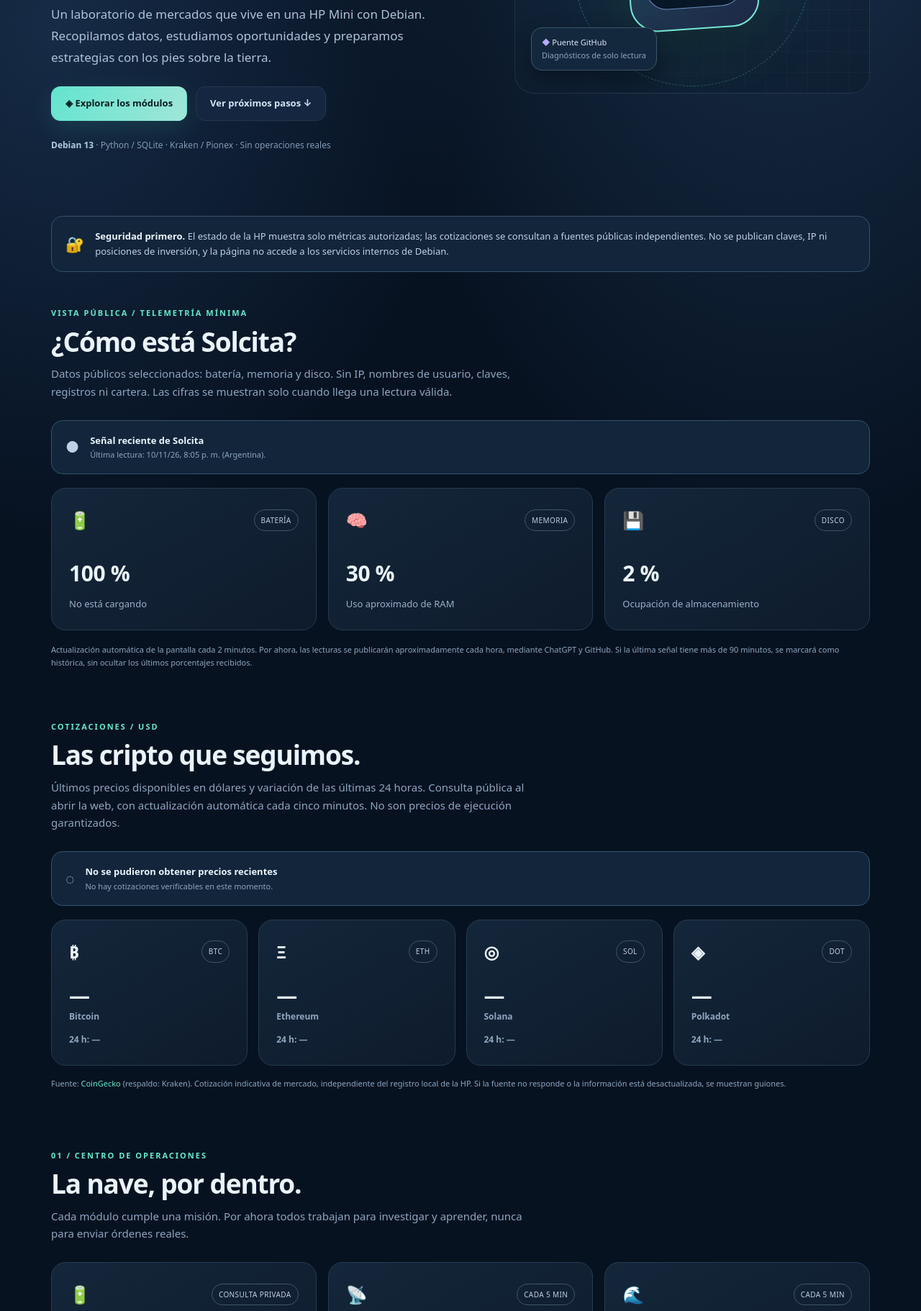
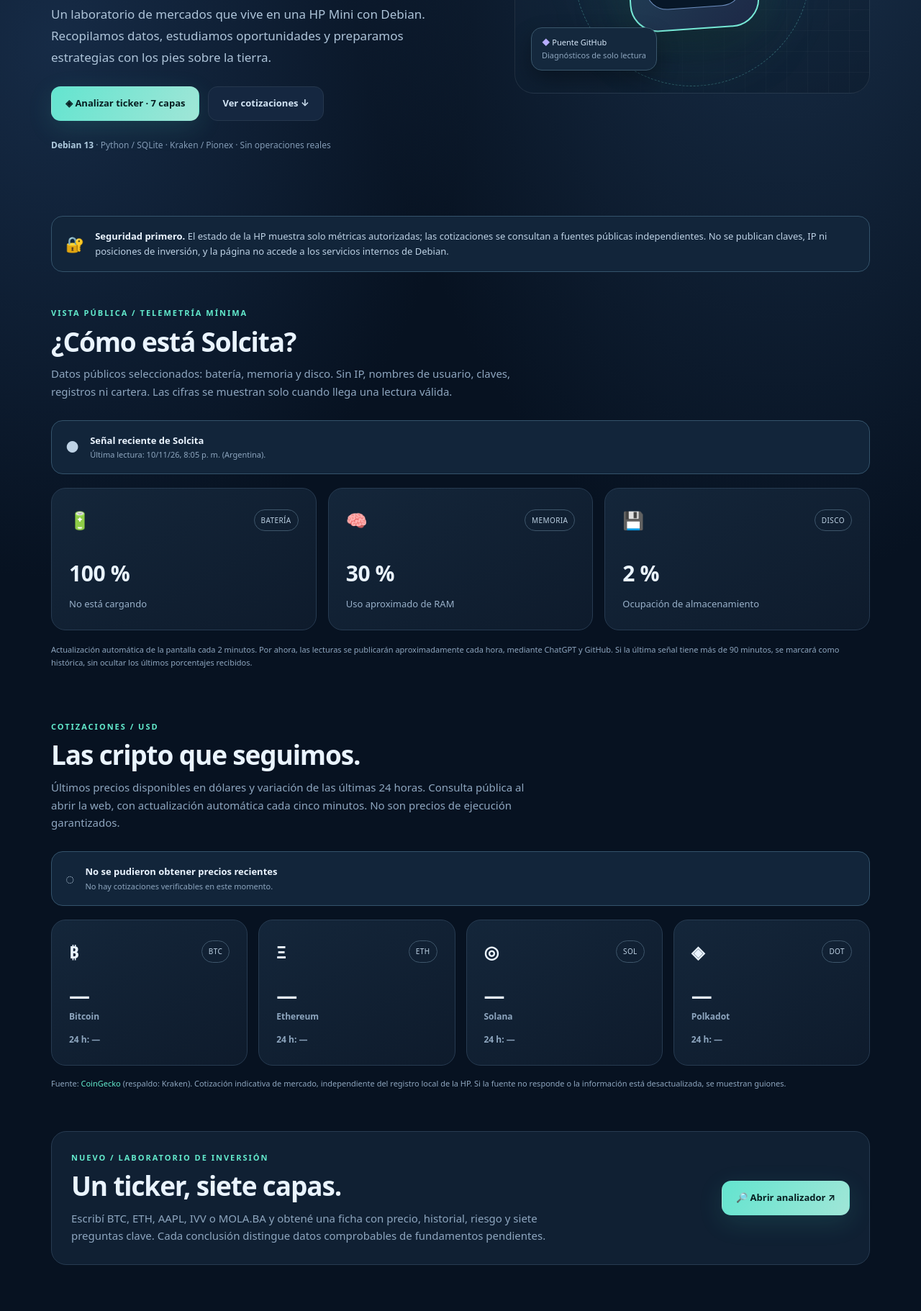
Before and after one commit to hugogonzalez2026/solcita-web, a plain HTML site: page index.html in a window 1280 px wide. Shown: the part 479-2301 px from the top of the page at 72% size. Drawn offline with Linux system fonts and the light colour scheme; no server answers.

Commit message:
feat(web): prominently link live seven-layer ticker analyzer from homepage

```diff
--- a/index.html
+++ b/index.html
@@ -59,7 +59,7 @@
   <div class="shell">
     <header class="topbar">
       <a class="brand" href="#inicio" aria-label="Volver al inicio de Solcita"><span class="mark">◉</span>SOLCITA</a>
-      <nav aria-label="Navegación"><a href="#tablero">Tablero</a><a href="#cotizaciones">Precios</a><a href="#sistema">Sistema</a><a href="#mercados">Mercados</a><a href="#progreso">Hoja de ruta</a></nav>
+      <nav aria-label="Navegación"><a href="analisis.html">Analizar activo</a><a href="#tablero">Tablero</a><a href="#cotizaciones">Precios</a><a href="#sistema">Sistema</a><a href="#mercados">Mercados</a><a href="#progreso">Hoja de ruta</a></nav>
       <span class="top-right"><span class="dot"></span>Sitio público · vista inicial</span>
     </header>
     <main id="inicio">
@@ -69,8 +69,8 @@
           <h1>Una pequeña máquina.<br><span>Grandes ideas.</span></h1>
           <p class="lead">Un laboratorio de mercados que vive en una HP Mini con Debian. Recopilamos datos, estudiamos oportunidades y preparamos estrategias con los pies sobre la tierra.</p>
           <div class="hero-buttons">
-            <a class="btn primary" href="#sistema">◈ Explorar los módulos</a>
-            <a class="btn secondary" href="#progreso">Ver próximos pasos ↓</a>
+            <a class="btn primary" href="analisis.html">◈ Analizar ticker · 7 capas</a>
+            <a class="btn secondary" href="#cotizaciones">Ver cotizaciones ↓</a>
           </div>
           <p class="meta"><b>Debian 13</b> · Python / SQLite · Kraken / Pionex · Sin operaciones reales</p>
         </div>
@@ -108,6 +108,17 @@
           <article class="card crypto-card"><div class="card-head"><span class="card-icon" aria-hidden="true">◈</span><span class="tag">DOT</span></div><div class="crypto-price" id="crypto-dot">—</div><div class="crypto-name">Polkadot</div><span class="crypto-change" id="crypto-dot-change">24 h: —</span></article>
         </div>
         <p class="small" style="margin-top:16px">Fuente: <a id="crypto-source-link" class="mint" href="https://www.coingecko.com/" target="_blank" rel="noopener noreferrer">CoinGecko</a> (respaldo: Kraken). Cotización indicativa de mercado, independiente del registro local de la HP. Si la fuente no responde o la información está desactualizada, se muestran guiones.</p>
+      </section>
+
+      <section aria-labelledby="research-title" style="padding:20px 0 22px">
+        <div class="panel" style="display:flex;align-items:center;justify-content:space-between;flex-wrap:wrap;gap:22px">
+          <div style="flex:1 1 300px">
+            <div class="kicker">Nuevo / Laboratorio de inversión</div>
+            <h2 id="research-title">Un ticker, siete capas.</h2>
+            <p class="section-desc" style="margin-bottom:0">Escribí BTC, ETH, AAPL, IVV o MOLA.BA y obtené una ficha con precio, historial, riesgo y siete preguntas clave. Cada conclusión distingue datos comprobables de fundamentos pendientes.</p>
+          </div>
+          <a class="btn primary" href="analisis.html" style="flex:0 0 auto">🔎 Abrir analizador ↗</a>
+        </div>
       </section>
 
       <section id="sistema">
```
